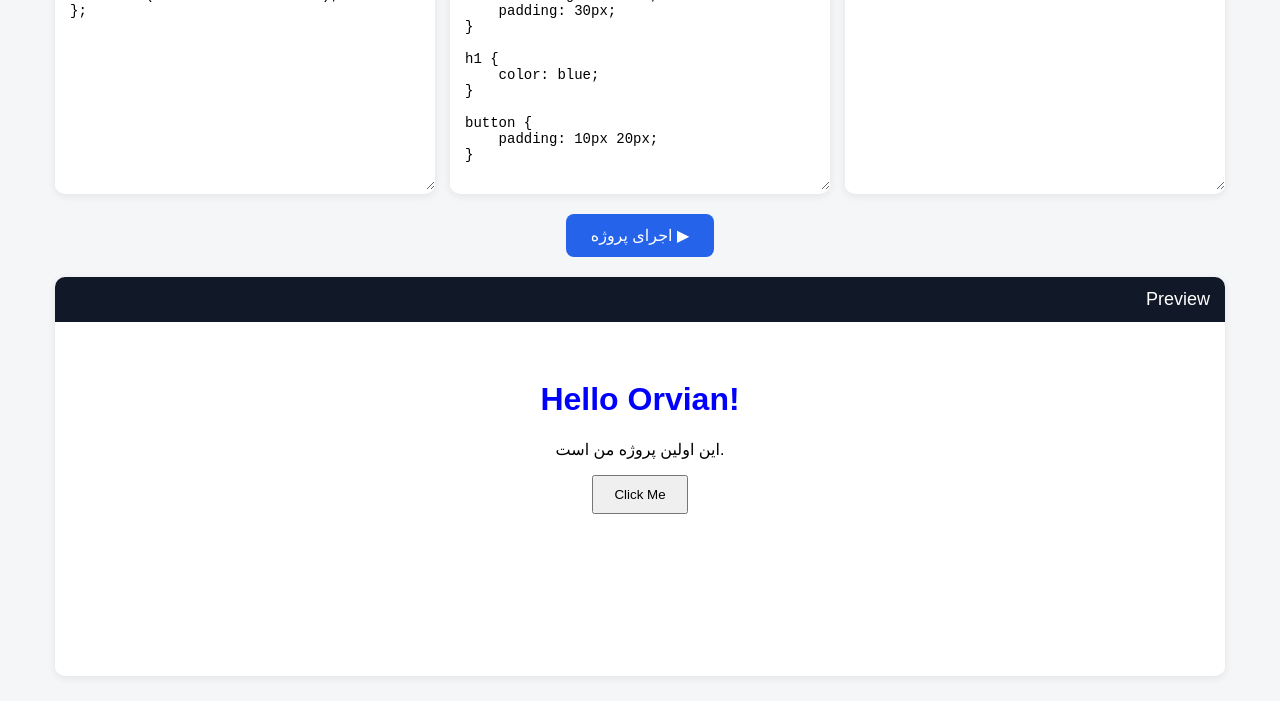
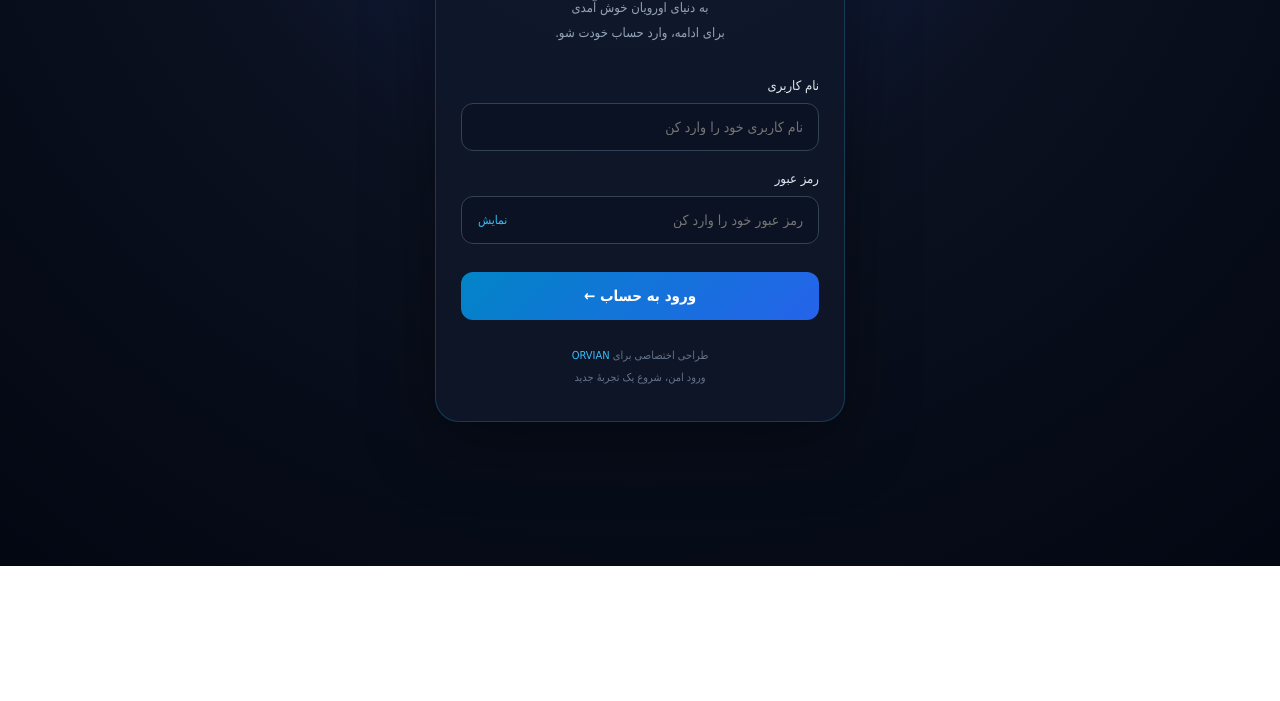
Before and after one commit to mahmoud-js/orvian.ir, a plain HTML site: page index.html in a window 1280 px wide. Shown: the part 234-935 px from the top of the page. After the commit the page ends 800 px from the top, so only its background shows below. Drawn offline with Linux system fonts and the light colour scheme.

Commit message:
Update index.html

```diff
--- a/index.html
+++ b/index.html
@@ -4,237 +4,282 @@
     <meta charset="UTF-8">
     <meta name="viewport" content="width=device-width, initial-scale=1.0">
 
-    <title>Orvian JS Playground</title>
+    <title>ورود | ORVIAN</title>
 
     <style>
         * {
             box-sizing: border-box;
+            margin: 0;
+            padding: 0;
         }
 
         body {
-            margin: 0;
-            font-family: Arial, sans-serif;
-            background: #f4f6f8;
-            color: #222;
+            min-height: 100vh;
+            display: flex;
+            align-items: center;
+            justify-content: center;
+            padding: 20px;
+            font-family: Tahoma, Arial, sans-serif;
+            color: #f8fafc;
+            background:
+                radial-gradient(
+                    circle at top,
+                    #172554 0%,
+                    #0b1120 45%,
+                    #030712 100%
+                );
         }
 
-        header {
-            background: #111827;
+        .login-container {
+            width: 100%;
+            max-width: 410px;
+            padding: 32px 25px;
+            background: rgba(15, 23, 42, 0.88);
+            border: 1px solid rgba(56, 189, 248, 0.22);
+            border-radius: 24px;
+            box-shadow: 0 20px 70px rgba(0, 0, 0, 0.4);
+            animation: appear 0.7s ease;
+        }
+
+        @keyframes appear {
+            from {
+                opacity: 0;
+                transform: translateY(18px);
+            }
+
+            to {
+                opacity: 1;
+                transform: translateY(0);
+            }
+        }
+
+        .logo {
+            text-align: center;
+            margin-bottom: 12px;
+            font-size: 36px;
+            font-weight: 900;
+            letter-spacing: 4px;
+            color: #38bdf8;
+            text-shadow: 0 0 25px rgba(56, 189, 248, 0.35);
+        }
+
+        .subtitle {
+            text-align: center;
+            margin-bottom: 32px;
+            color: #94a3b8;
+            font-size: 13px;
+            line-height: 1.9;
+        }
+
+        .form-group {
+            margin-bottom: 20px;
+        }
+
+        label {
+            display: block;
+            margin-bottom: 10px;
+            color: #e2e8f0;
+            font-size: 13px;
+        }
+
+        .input-wrapper {
+            position: relative;
+        }
+
+        input {
+            width: 100%;
+            padding: 15px;
+            background: #0b1223;
+            border: 1px solid #334155;
+            border-radius: 12px;
+            outline: none;
             color: white;
-            padding: 20px;
+            font-family: inherit;
+            font-size: 14px;
+            transition: border-color 0.25s, box-shadow 0.25s;
+        }
+
+        input:focus {
+            border-color: #38bdf8;
+            box-shadow: 0 0 0 3px rgba(56, 189, 248, 0.12);
+        }
+
+        .password-input {
+            padding-left: 76px;
+        }
+
+        .toggle-password {
+            position: absolute;
+            left: 10px;
+            top: 50%;
+            transform: translateY(-50%);
+            padding: 7px;
+            border: none;
+            background: transparent;
+            color: #38bdf8;
+            font-family: inherit;
+            font-size: 12px;
+            cursor: pointer;
+        }
+
+        .login-button {
+            width: 100%;
+            padding: 15px;
+            margin-top: 8px;
+            border: none;
+            border-radius: 12px;
+            background: linear-gradient(135deg, #0284c7, #2563eb);
+            color: white;
+            font-family: inherit;
+            font-size: 15px;
+            font-weight: bold;
+            cursor: pointer;
+            transition: transform 0.2s, filter 0.2s;
+        }
+
+        .login-button:hover {
+            filter: brightness(1.15);
+        }
+
+        .login-button:active {
+            transform: scale(0.98);
+        }
+
+        .message {
+            display: none;
+            margin-top: 18px;
+            padding: 12px;
+            border-radius: 10px;
+            font-size: 12px;
+            line-height: 1.9;
             text-align: center;
         }
 
-        header h1 {
-            margin: 0 0 8px;
+        .message.error {
+            display: block;
+            color: #fca5a5;
+            background: rgba(127, 29, 29, 0.25);
+            border: 1px solid rgba(248, 113, 113, 0.25);
         }
 
-        header p {
-            margin: 0;
-            color: #d1d5db;
+        .footer {
+            margin-top: 25px;
+            color: #64748b;
+            font-size: 11px;
+            text-align: center;
+            line-height: 2;
         }
 
-        .container {
-            max-width: 1200px;
-            margin: 25px auto;
-            padding: 0 15px;
-        }
-
-        .editors {
-            display: grid;
-            grid-template-columns: repeat(3, 1fr);
-            gap: 15px;
-        }
-
-        .editor {
-            background: white;
-            border-radius: 10px;
-            overflow: hidden;
-            box-shadow: 0 2px 8px rgba(0,0,0,0.08);
-        }
-
-        .editor h2 {
-            margin: 0;
-            padding: 12px;
-            font-size: 18px;
-            color: white;
-        }
-
-        .html-title {
-            background: #e34c26;
-        }
-
-        .css-title {
-            background: #264de4;
-        }
-
-        .js-title {
-            background: #f0db4f;
-            color: #222 !important;
-        }
-
-        textarea {
-            width: 100%;
-            height: 250px;
-            border: none;
-            outline: none;
-            resize: vertical;
-            padding: 15px;
-            font-family: monospace;
-            font-size: 14px;
-            direction: ltr;
-            text-align: left;
-        }
-
-        .controls {
-            margin: 20px 0;
-            text-align: center;
-        }
-
-        button {
-            border: none;
-            background: #2563eb;
-            color: white;
-            padding: 12px 25px;
-            border-radius: 8px;
-            font-size: 16px;
-            cursor: pointer;
-        }
-
-        button:hover {
-            background: #1d4ed8;
-        }
-
-        .preview-box {
-            background: white;
-            border-radius: 10px;
-            overflow: hidden;
-            box-shadow: 0 2px 8px rgba(0,0,0,0.08);
-        }
-
-        .preview-title {
-            background: #111827;
-            color: white;
-            padding: 12px 15px;
-            font-size: 18px;
-        }
-
-        iframe {
-            width: 100%;
-            height: 350px;
-            border: none;
-            background: white;
-        }
-
-        @media (max-width: 800px) {
-            .editors {
-                grid-template-columns: 1fr;
-            }
-
-            textarea {
-                height: 200px;
-            }
+        .footer span {
+            color: #38bdf8;
         }
     </style>
 </head>
 
 <body>
 
-<header>
-    <h1>Orvian JS Playground</h1>
-    <p>HTML ، CSS و JavaScript را بنویس و اجرا کن</p>
-</header>
+    <main class="login-container">
 
-<div class="container">
+        <div class="logo">ORVIAN</div>
 
-    <div class="editors">
+        <p class="subtitle">
+            به دنیای اورویان خوش آمدی<br>
+            برای ادامه، وارد حساب خودت شو.
+        </p>
 
-        <div class="editor">
-            <h2 class="html-title">HTML</h2>
-            <textarea id="htmlCode"><h1>Hello Orvian!</h1>
-<p>این اولین پروژه من است.</p>
-<button>Click Me</button></textarea>
+        <form id="loginForm">
+
+            <div class="form-group">
+                <label for="username">نام کاربری</label>
+
+                <input
+                    type="text"
+                    id="username"
+                    name="username"
+                    placeholder="نام کاربری خود را وارد کن"
+                    autocomplete="username"
+                    required
+                >
+            </div>
+
+            <div class="form-group">
+                <label for="password">رمز عبور</label>
+
+                <div class="input-wrapper">
+                    <input
+                        type="password"
+                        id="password"
+                        name="password"
+                        class="password-input"
+                        placeholder="رمز عبور خود را وارد کن"
+                        autocomplete="current-password"
+                        required
+                    >
+
+                    <button
+                        type="button"
+                        class="toggle-password"
+                        id="togglePassword"
+                    >
+                        نمایش
+                    </button>
+                </div>
+            </div>
+
+            <button type="submit" class="login-button">
+                ورود به حساب ←
+            </button>
+
+            <div
+                id="message"
+                class="message"
+                role="status"
+                aria-live="polite"
+            ></div>
+
+        </form>
+
+        <div class="footer">
+            طراحی اختصاصی برای <span>ORVIAN</span><br>
+            ورود امن، شروع یک تجربهٔ جدید
         </div>
 
-        <div class="editor">
-            <h2 class="css-title">CSS</h2>
-            <textarea id="cssCode">body {
-    font-family: Arial;
-    text-align: center;
-    padding: 30px;
-}
+    </main>
 
-h1 {
-    color: blue;
-}
+    <script>
+        const loginForm = document.getElementById("loginForm");
+        const usernameInput = document.getElementById("username");
+        const passwordInput = document.getElementById("password");
+        const togglePassword = document.getElementById("togglePassword");
+        const message = document.getElementById("message");
 
-button {
-    padding: 10px 20px;
-}</textarea>
-        </div>
+        togglePassword.addEventListener("click", function () {
+            const isHidden = passwordInput.type === "password";
 
-        <div class="editor">
-            <h2 class="js-title">JavaScript</h2>
-            <textarea id="jsCode">document.querySelector("button").onclick = function() {
-    alert("Hello from Orvian!");
-};</textarea>
-        </div>
+            passwordInput.type = isHidden ? "text" : "password";
+            togglePassword.textContent = isHidden ? "مخفی‌کردن" : "نمایش";
+        });
 
-    </div>
+        loginForm.addEventListener("submit", function (event) {
+            event.preventDefault();
 
-    <div class="controls">
-        <button onclick="runProject()">▶ اجرای پروژه</button>
-    </div>
+            const username = usernameInput.value.trim();
+            const password = passwordInput.value;
 
-    <div class="preview-box">
+            message.className = "message";
 
-        <div class="preview-title">
-            Preview
-        </div>
+            if (!username || !password) {
+                message.textContent = "لطفاً نام کاربری و رمز عبور را وارد کن.";
+                message.classList.add("error");
+                return;
+            }
 
-        <iframe id="preview"></iframe>
+            message.textContent =
+                "فرم تکمیل شد؛ برای ورود واقعی باید سیستم احراز هویت متصل شود.";
 
-    </div>
-
-</div>
-
-<script>
-
-function runProject() {
-
-    const html = document.getElementById("htmlCode").value;
-    const css = document.getElementById("cssCode").value;
-    const js = document.getElementById("jsCode").value;
-
-    const preview = document.getElementById("preview");
-
-    const documentContent = `
-        <!DOCTYPE html>
-        <html>
-        <head>
-            <style>
-                ${css}
-            </style>
-        </head>
-
-        <body>
-
-            ${html}
-
-            <script>
-                ${js}
-            <\/script>
-
-        </body>
-        </html>
-    `;
-
-    preview.srcdoc = documentContent;
-}
-
-runProject();
-
-</script>
+            message.className = "message error";
+        });
+    </script>
 
 </body>
 </html>
```
